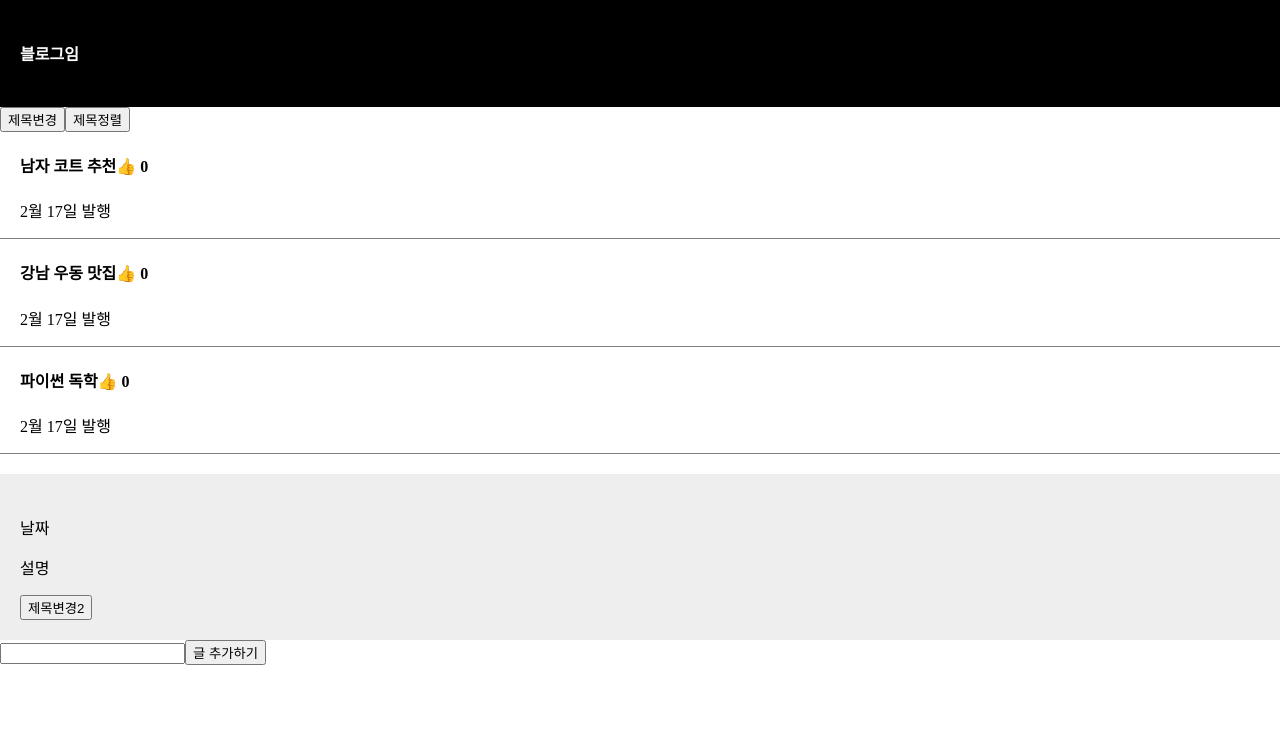
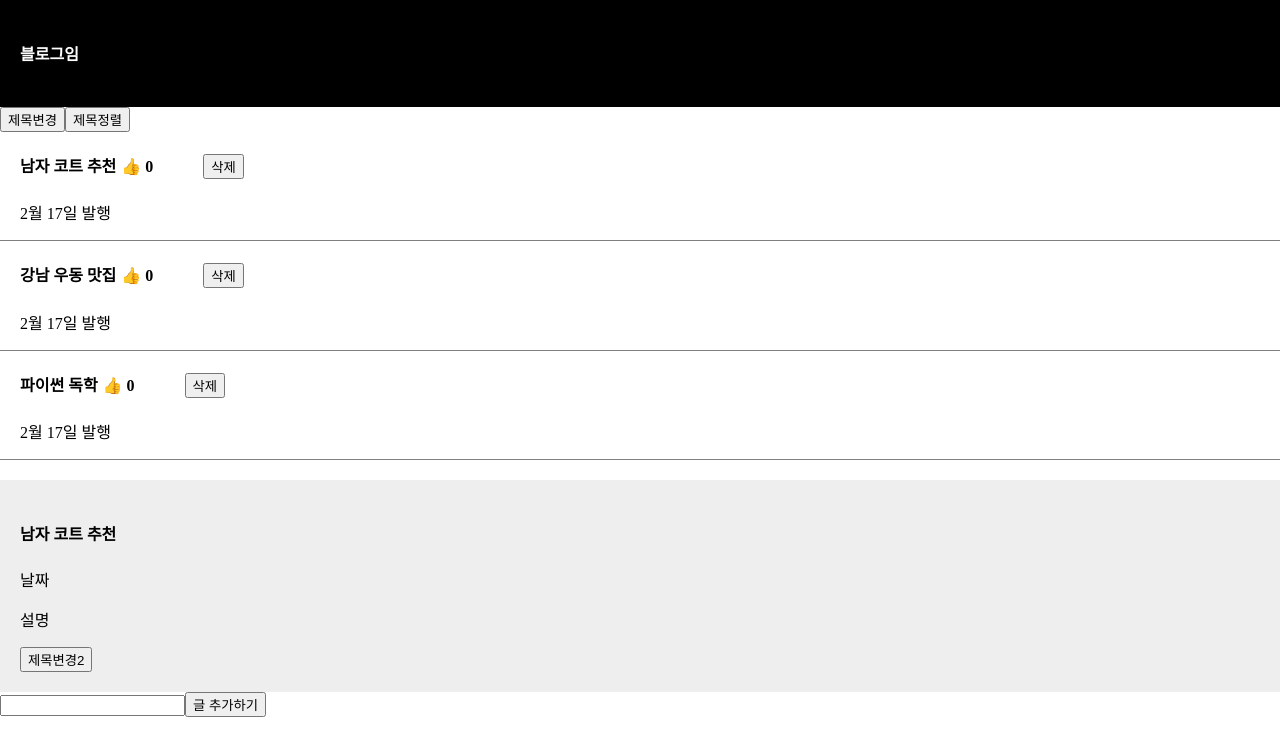
Before and after one commit to Binz-collab/React-Clone-Coding, a React (Vite) app in the folder blog/: page / in a window 1280 px wide. Shown: the top 756 px of the page. Built offline with nearby package versions, Linux system fonts and the light colour scheme.

Commit message:
feat:  13강 숙제 2 - 글 삭제 기능 구현하기

```diff
--- a/blog/src/App.jsx
+++ b/blog/src/App.jsx
@@ -23,12 +23,25 @@ function App() {
           return (
             <div className='list' key={i}>
               <h4 onClick={() => {setModal(!modal); setSelect(i);}}>{제목리스트[i]}
-                <span onClick={(e) => {
+
+                <span style={ {"marginLeft" : "5px"} } onClick={(e) => {
                   e.stopPropagation();
                   let 뉴따봉수 = [...따봉수];
                   뉴따봉수[i]++;
                   따봉수변경(뉴따봉수);
                 }}>👍</span> { 따봉수[i] }
+
+                <button style={ {"marginLeft" : "50px"} } onClick={(e) => {
+                  e.stopPropagation();
+                  let 삭제제목리스트 = [...제목리스트];
+                  삭제제목리스트.splice(i, 1);
+                  제목리스트변경(삭제제목리스트);
+
+                  let 삭제따봉수 = [...따봉수];
+                  삭제따봉수.splice(i, 1);
+                  따봉수변경(삭제따봉수);
+                }}>삭제</button>
+
               </h4>
               <p>2월 17일 발행</p>
             </div>
@@ -37,7 +50,7 @@ function App() {
       }
 
       {
-        modal ? <Modal i={select} 제목={제목리스트} 제목변경={제목리스트변경}/> : null
+        modal && (제목리스트.length > 0) ? <Modal i={select} 제목={제목리스트} 제목변경={제목리스트변경}/> : null
       }
 
       <input onChange={(e) => {
@@ -50,7 +63,7 @@ function App() {
         제목리스트변경(뉴제목리스트);
 
         let 뉴따봉수 = [...따봉수];
-        뉴따봉수.push(0);
+        뉴따봉수.unshift(0);
         따봉수변경(뉴따봉수);
       }}>글 추가하기</button>
 
@@ -65,7 +78,7 @@ function Modal(props) {
 
   return (
     <div className='modal'>
-      <h4>{ props.제목[props.i] }</h4>
+      <h4>{ props.i < 0 ? props.제목[0]: props.제목[props.i] }</h4>
       <p>날짜</p>
       <p>설명</p>
 
```
